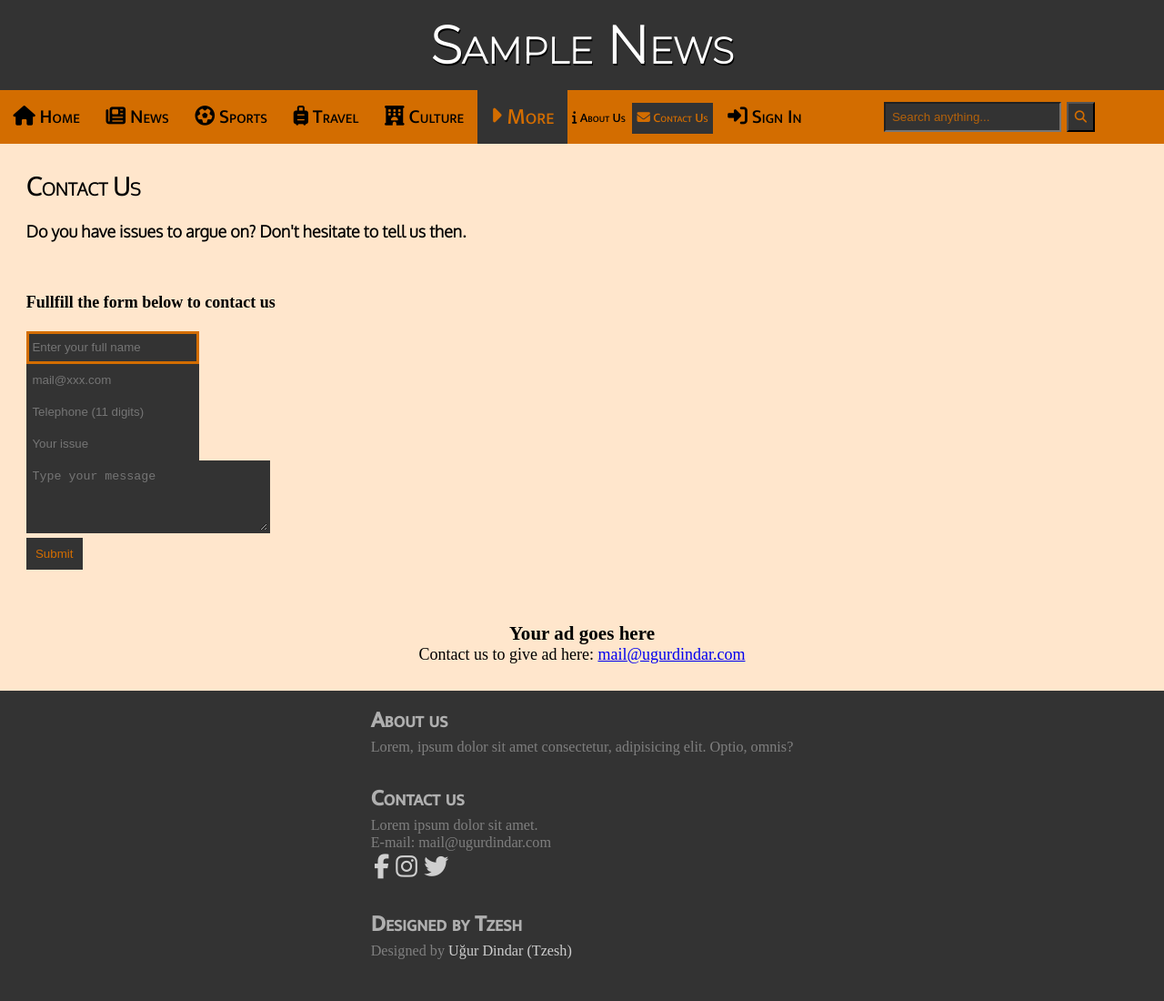
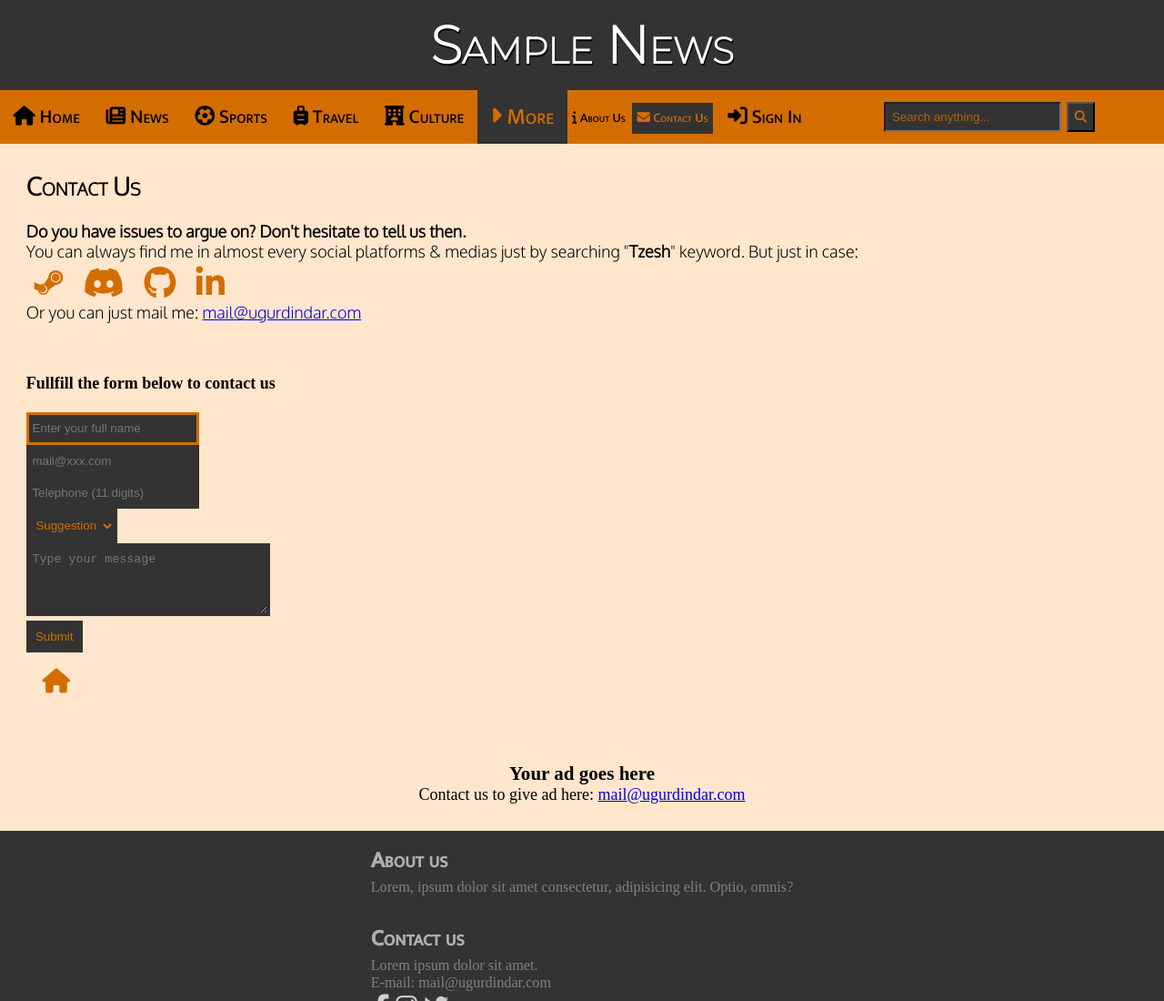
Before and after one commit to Tzesh/SampleNews, a plain HTML site: page contact-us.html in a window 1280 px wide. Shown: the top 1100 px of the page at 91% size. Before the commit the page ends 1068 px from the top, so only its background shows below. Drawn offline with Linux system fonts and the light colour scheme; a web font is replaced by a local one.

Commit message:
some basic changes have been done

```diff
--- a/contact-us.html
+++ b/contact-us.html
@@ -47,6 +47,12 @@
 				<h2>Contact Us</h2>
 				<br>
 				<h3>Do you have issues to argue on? Don't hesitate to tell us then.</h3>
+				<p>You can always find me in almost every social platforms &amp; medias just by searching "<b>Tzesh</b>" keyword. But just in case:</p>
+				<a href="http://steamcommunity.com/id/Tzesh" class="social-media"><i class="fab fa-steam-symbol"></i></a>
+				<a href="https://discord.gg/8j9pyyP" class="social-media"><i class="fab fa-discord"></i></a>
+				<a href="http://github.com/Tzesh/" class="social-media"><i class="fab fa-github"></i></a>
+				<a href="https://www.linkedin.com/in/u%C4%9Fur-dindar-897b23191/" class="social-media"><i class="fab fa-linkedin-in"></i></a>
+				<p>Or you can just mail me: <a href="mailto:info@samplenews.ugurdindar.com">mail@ugurdindar.com</a></p>
 			</section>
 			<article>
 				<h4>Fullfill the form below to contact us</h4>
@@ -55,9 +61,15 @@
 					<input type="text" id="name" name="fname" placeholder="Enter your full name" required autofocus><br>
 					<input type="email" id="email" name="email" placeholder="mail@xxx.com" required><br>
 					<input type="tel" id="telephone" name="telephone" placeholder="Telephone (11 digits)" pattern="[0-9]{11}" required><br>
-					<input type="text" id="issue" name="issue" placeholder="Your issue" required><br>
+					<select name="issue" id="issue" placeholder="Issue">
+					<option value="suggestion">Suggestion</option>
+					<option value="complaint">Complaint</option>
+					<option value="offer">Offer</option>
+					<option value="other">Other</option>
+					</select><br>
 					<textarea rows="4" cols="30" name="message" id="message" form="form" placeholder="Type your message" required></textarea><br>
-					<input type="submit" id="button">
+					<input type="submit" id="button"><a href="home.html">
+						<p><i class="fas fa-home"></i></a></p>
 					</form>
 				</article>
 			</div>
--- a/css/style.css
+++ b/css/style.css
@@ -256,14 +256,14 @@ aside {
 	text-align: center;
 }
 
-article input, article textarea {
+article input, article textarea, article option, article select {
 	border: #333333 0.2rem solid;
 	padding: 0.4rem 0.2rem;
 	color: #d36d00;
 	background-color: #333333;
 }
 
-article input:focus, article textarea:focus, article button:focus {
+article input:focus, article textarea:focus, article button:focus, article option:focus, article select:focus {
 	outline: none;
 	border: #d36d00 0.2rem solid;
 }
@@ -337,6 +337,17 @@ article i:hover {
 
 .working-schedule {
 	text-align: center;
+}
+
+.social-media {
+	color: #d36d00;
+	font-size: 2rem;
+	transition: all 0.5s;
+	margin: 0.5rem;
+}
+
+.social-media:hover {
+	color: #333333;
 }
 
 /* Footer */
```
Lines whose indentation alone changed are shown as unchanged.
